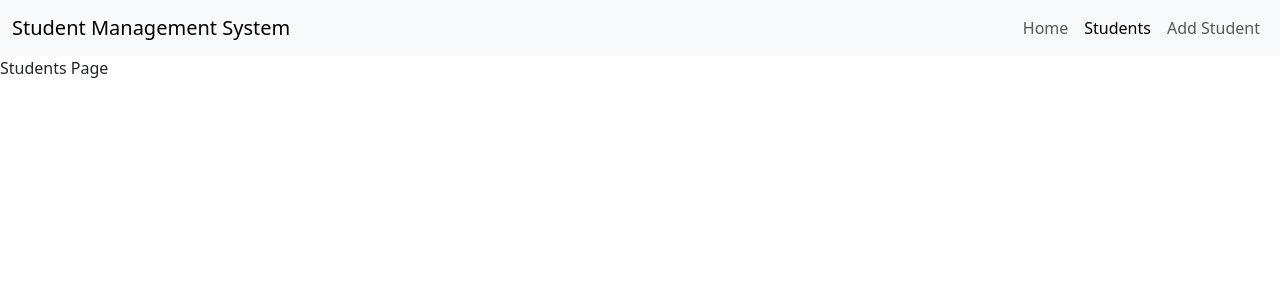
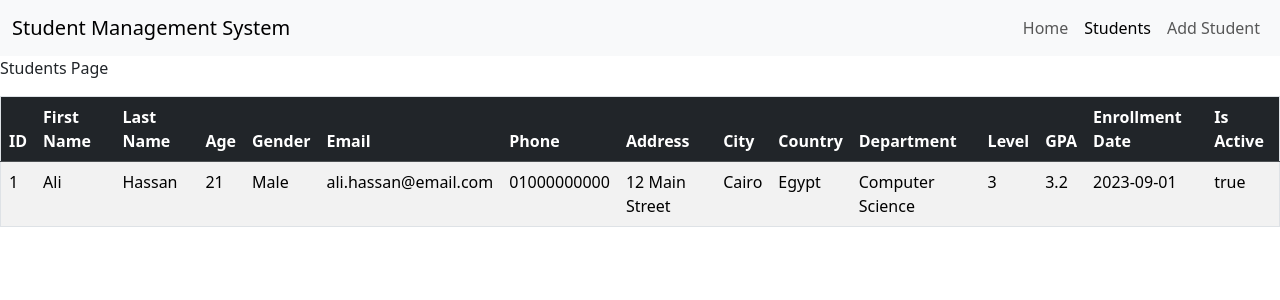
Before and after one commit to oniaz/ITI-Angular-Student-Management-System, an Angular app: page /students in a window 1280 px wide. Shown: the top 300 px of the page. Built offline with nearby package versions, Linux system fonts and the light colour scheme.

Commit message:
feat: add StudentTableComponent to display student data in the Students page (not using service yet)

```diff
--- a/src/app/app.module.ts
+++ b/src/app/app.module.ts
@@ -9,7 +9,7 @@ import { AddStudentComponent } from './pages/add-student/add-student.component';
 import { StudentDetailsComponent } from './pages/student-details/student-details.component';
 import { NotFoundComponent } from './pages/not-found/not-found.component';
 import { NavbarComponent } from './components/navbar/navbar.component';
-// import { StudentTableComponent } from './components/student-table/student-table.component';
+import { StudentTableComponent } from './components/student-table/student-table.component';
 
 @NgModule({
   declarations: [
@@ -19,8 +19,8 @@ import { NavbarComponent } from './components/navbar/navbar.component';
     AddStudentComponent,
     StudentDetailsComponent,
     NotFoundComponent,
-    NavbarComponent
-    // StudentTableComponent
+    NavbarComponent,
+    StudentTableComponent
   ],
   imports: [
     BrowserModule,
--- /dev/null
+++ b/src/app/components/student-table/student-table.component.html
@@ -0,0 +1,43 @@
+
+<div class="table-responsive">
+    <table class="table table-hover table-striped border">
+        <thead class="table-dark">
+            <tr>
+                <th>ID</th>
+                <th>First Name</th>
+                <th>Last Name</th>
+                <th>Age</th>
+                <th>Gender</th>
+                <th>Email</th>
+                <th>Phone</th>
+                <th>Address</th>
+                <th>City</th>
+                <th>Country</th>
+                <th>Department</th>
+                <th>Level</th>
+                <th>GPA</th>
+                <th>Enrollment Date</th>
+                <th>Is Active</th>
+            </tr>
+        </thead>
+        <tbody>
+            <tr *ngFor="let student of students">
+                <td>{{ student.id }}</td>
+                <td>{{ student.firstName }}</td>
+                <td>{{ student.lastName }}</td>
+                <td>{{ student.age }}</td>
+                <td>{{ student.gender }}</td>
+                <td>{{ student.email }}</td>
+                <td>{{ student.phone }}</td>
+                <td>{{ student.address }}</td>
+                <td>{{ student.city }}</td>
+                <td>{{ student.country }}</td>
+                <td>{{ student.department }}</td>
+                <td>{{ student.level }}</td>
+                <td>{{ student.GPA }}</td>
+                <td>{{ student.enrollmentDate }}</td>
+                <td>{{ student.isActive }}</td>
+            </tr>
+        </tbody>
+    </table>
+</div>
--- /dev/null
+++ b/src/app/components/student-table/student-table.component.ts
@@ -0,0 +1,29 @@
+import { Component } from '@angular/core';
+import { Student } from '../../models/student';
+
+@Component({
+  selector: 'app-student-table',
+  templateUrl: './student-table.component.html',
+  styleUrls: ['./student-table.component.css']
+})
+export class StudentTableComponent {
+  students: Student[] = [
+    {
+      id: 1,
+      firstName: "Ali",
+      lastName: "Hassan",
+      age: 21,
+      gender: "Male",
+      email: "ali.hassan@email.com",
+      phone: "01000000000",
+      address: "12 Main Street",
+      city: "Cairo",
+      country: "Egypt",
+      department: "Computer Science",
+      level: 3,
+      GPA: 3.2,
+      enrollmentDate: "2023-09-01",
+      isActive: true
+    }
+  ]
+}
--- /dev/null
+++ b/src/app/models/student.ts
@@ -0,0 +1,17 @@
+export interface Student {
+    id: number,
+    firstName: string,
+    lastName: string,
+    age: number,
+    gender: string,
+    email: string,
+    phone: string,
+    address: string,
+    city: string,
+    country: string,
+    department: string,
+    level: number,
+    GPA: number,
+    enrollmentDate: string,
+    isActive: boolean
+}
--- a/src/app/pages/students/students.component.html
+++ b/src/app/pages/students/students.component.html
@@ -1 +1,2 @@
 <p>Students Page</p>
+<app-student-table></app-student-table>
```
Also changed, not shown: src/app/components/student-table/student-table.component.css (added).
